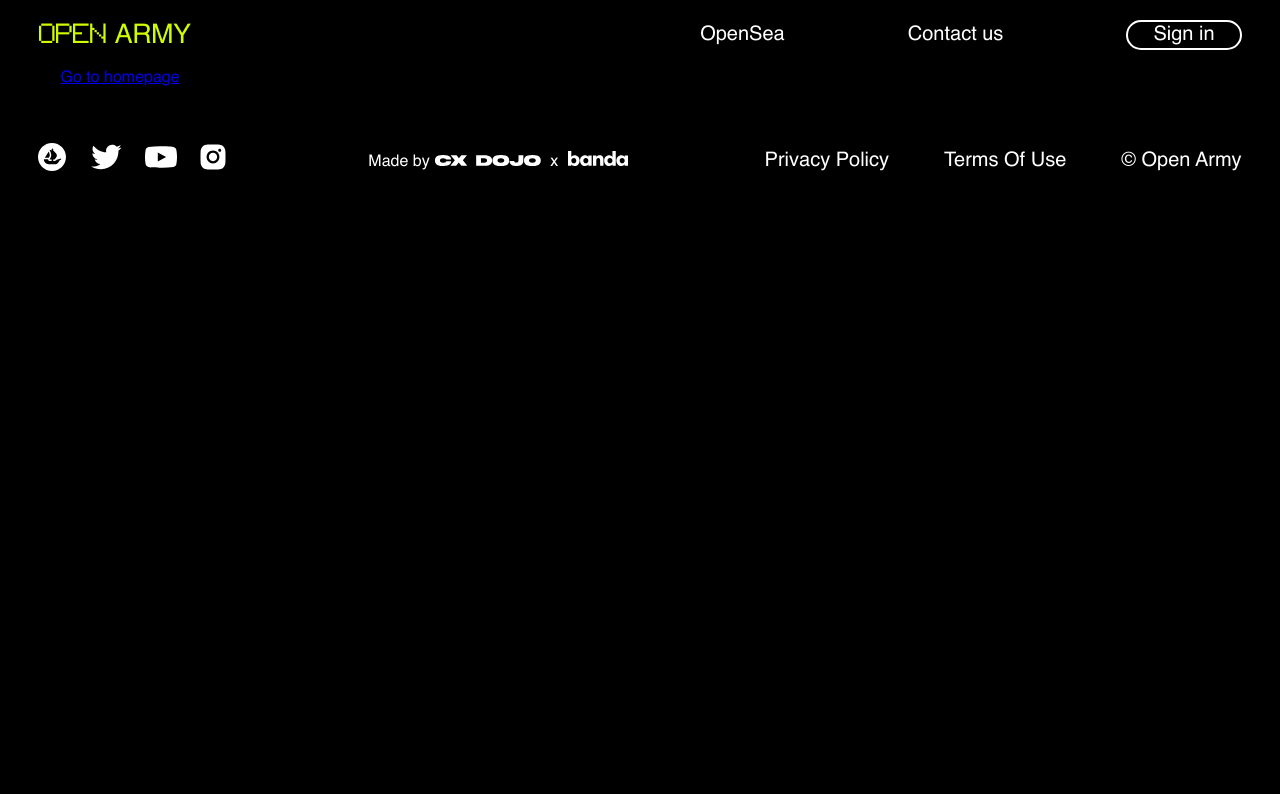
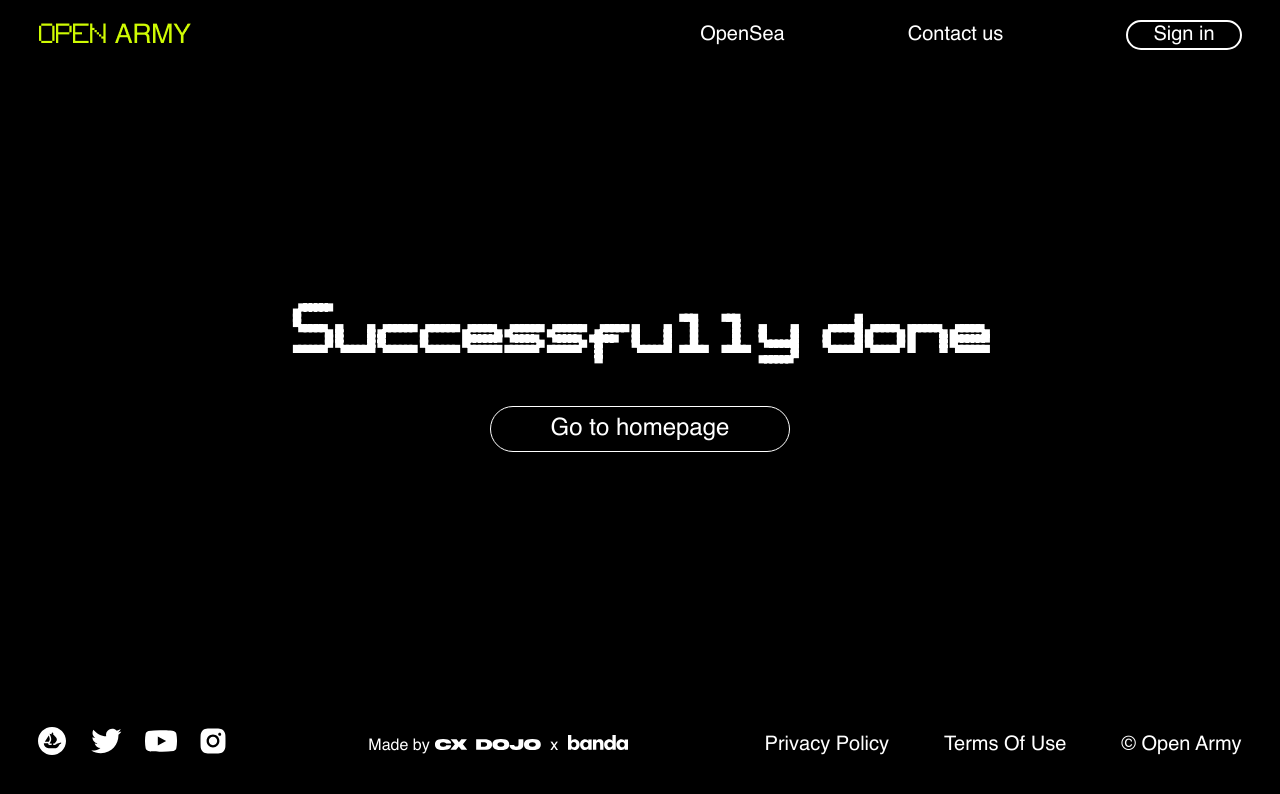
Before and after one commit to Mionder/nft-brave, a React (Create React App) app: page /success in a window 1280 px wide. Shown: the top 794 px of the page. Built offline with nearby package versions, Linux system fonts and the light colour scheme.

Commit message:
success page

```diff
--- a/src/App.css
+++ b/src/App.css
@@ -182,6 +182,10 @@ header {
     text-align: center !important;
     font-family: "SpriteCoder", sans-serif;
     margin-bottom: 32px;
+}
+
+.mobile-titles {
+    display: none;
 }
 
 @media screen and (max-width: 1636px) {
--- a/src/App.js
+++ b/src/App.js
@@ -19,7 +19,6 @@ const App = () => {
       <Routes>
         <Route path="/" element={<Home />} exact />
         <Route path="/admin" element={<Admin />} exact />
-        <Route path="/login" element={<Login />} exact/>
         <Route path="/login/:token" element={<SuccessRedirect />} exact/>
         <Route path="/success" element={<Success />} exact/>
         <Route path="/404" element={<Error404 />} exact/>
--- a/src/pages/Success.js
+++ b/src/pages/Success.js
@@ -3,10 +3,14 @@ import { Link } from "react-router-dom";
 
 const Success = () => {
   return (
-    <>
-      Success
-      <Link to="/">Go to homepage</Link>
-    </>
+    <section className="error-404">
+      <div className="container">
+        <div className="wrapper-error">
+          <h4>Successfully done</h4>
+          <Link to="/">Go to homepage</Link>
+        </div>
+      </div>
+    </section>
   )
 }
 
```
